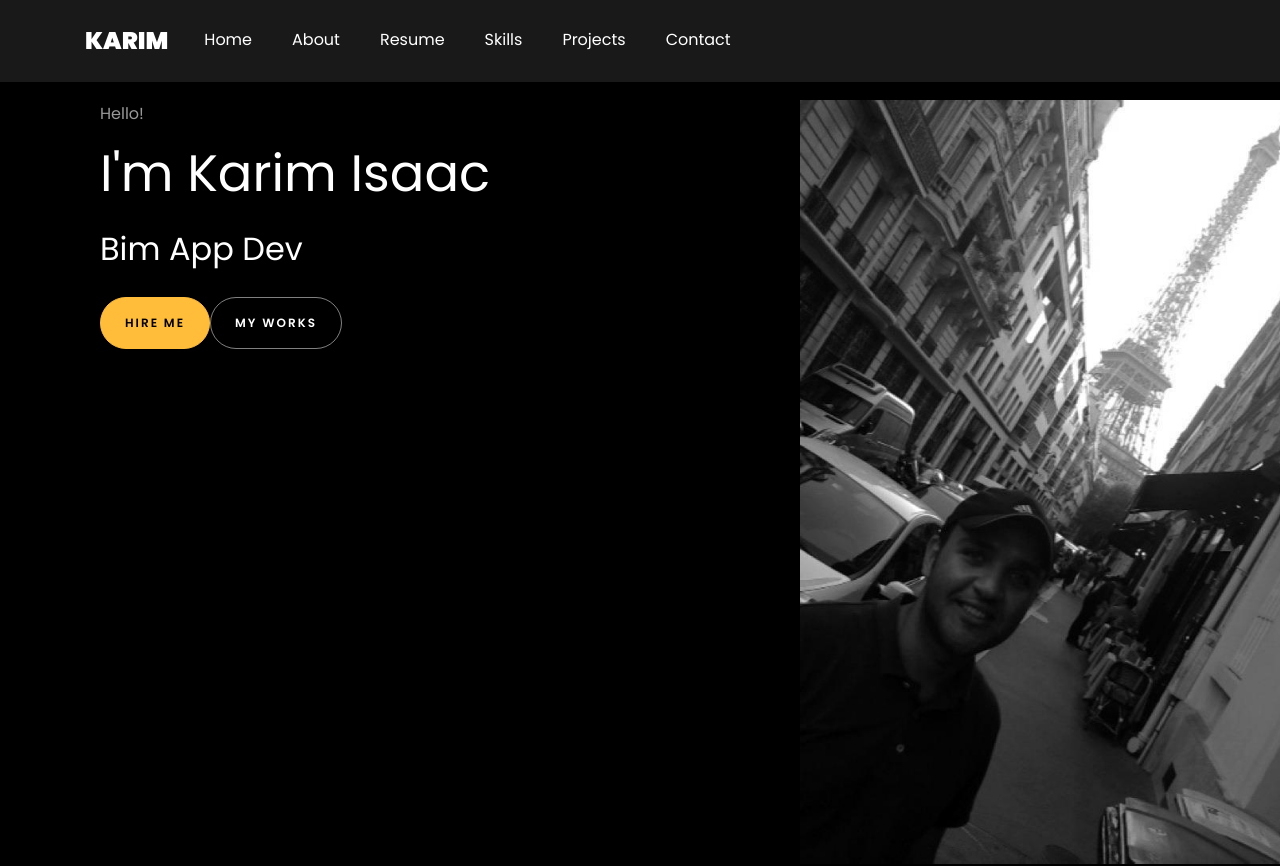
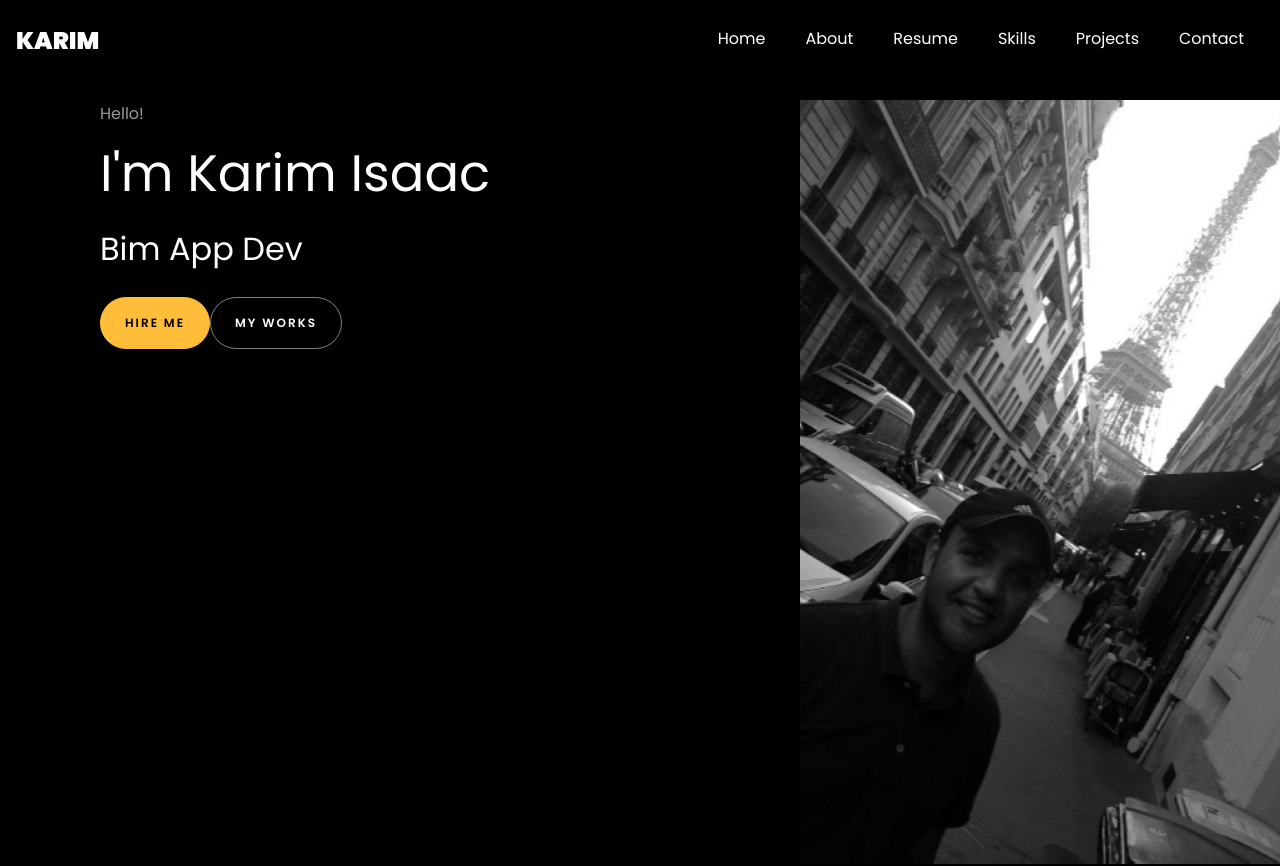
Before and after one commit to KIsaac85/kisaac85.github.io, a React (Vite) app: page / in a window 1280 px wide. Shown: the top 866 px of the page. Built offline with nearby package versions, Linux system fonts and the light colour scheme.

Commit message:
nav items works but button not shown

```diff
--- a/src/Header.jsx
+++ b/src/Header.jsx
@@ -12,40 +12,41 @@ import {Link} from "react-scroll";
 
     return(
 
-<nav className="navbar navbar-expand-lg navbar-dark ftco_navbar ftco-navbar-light site-navbar-target bg-dark" style={{position:"fixed"}}>  <div className="container ">
+<nav className="navbar navbar-expand-lg navbar-dark ftco_navbar ftco-navbar-light site-navbar-target"  id="ftco-navbar" >
+
 
       <a className="navbar-brand" href="#">Karim</a>
-    <button className="navbar-toggler" type="button" data-bs-toggle="collapse" data-bs-target="#navbarSupportedContent" aria-controls="navbarSupportedContent" aria-expanded="false" aria-label="Toggle navigation">
+      <button className="navbar-toggler" type="button" data-bs-toggle="collapse" data-bs-target="#navbarSupportedContent" aria-controls="navbarSupportedContent" aria-expanded="false" aria-label="Toggle navigation">
       <span className="navbar-toggler-icon"></span>
     </button>
-    <div className="collapse navbar-collapse" id="navbarSupportedContent">
-      <ul className="navbar-nav me-auto mb-2 mb-lg-0">
+    <div className="collapse navbar-collapse" id="ftco-nav">
+      <ul className="navbar-nav nav ml-auto">
 
         <li className="nav-item">
-          <Link to="home" spy={true} smooth={true} offset={50} duration={500} className="nav-link " aria-current="page" href="#">Home</Link>
+          <Link to="home" spy={true} smooth={true} offset={50} duration={500} className="nav-link " aria-current="page" href="#"><span>Home</span></Link>
         </li>
 
         <li className="nav-item">
-          <Link to="about-section" spy={true} smooth={true} offset={50} duration={500} a className="nav-link" href="#">About</Link>
+          <Link to="about-section" spy={true} smooth={true} offset={50} duration={500} a className="nav-link" href="#"><span>About</span></Link>
         </li>
 
         <li className="nav-item">
-          <Link to="resume-section" spy={true} smooth={true} offset={50} duration={500} className="nav-link" href="#" >Resume</Link>
+          <Link to="resume-section" spy={true} smooth={true} offset={50} duration={500} className="nav-link" href="#" ><span>Resume</span></Link>
         </li>
         <li className="nav-item">
-          <Link to="skills-section" spy={true} smooth={true} offset={50} duration={500} className="nav-link" href="#" >Skills</Link>
+          <Link to="skills-section" spy={true} smooth={true} offset={50} duration={500} className="nav-link" href="#" ><span>Skills</span></Link>
         </li>
         <li className="nav-item">
-          <Link to="projects-section" spy={true} smooth={true} offset={50} duration={500} className="nav-link" href="#" >Projects</Link>
+          <Link to="projects-section" spy={true} smooth={true} offset={50} duration={500} className="nav-link" href="#" ><span>Projects</span></Link>
         </li>
 
         <li className="nav-item">
-          <Link to="contact-section" spy={true} smooth={true} offset={50} duration={500} className="nav-link" href="#" >Contact</Link>
+          <Link to="contact-section" spy={true} smooth={true} offset={50} duration={500} className="nav-link" href="#" ><span>Contact</span></Link>
         </li>
       </ul>
 
     </div>
-  </div>
+
 
 </nav>
 
```
